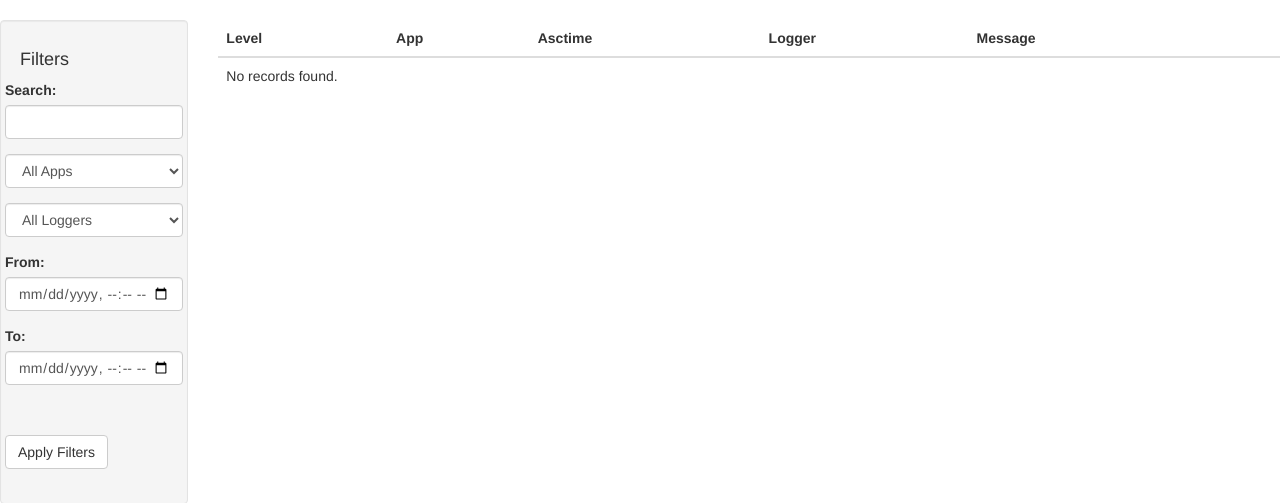
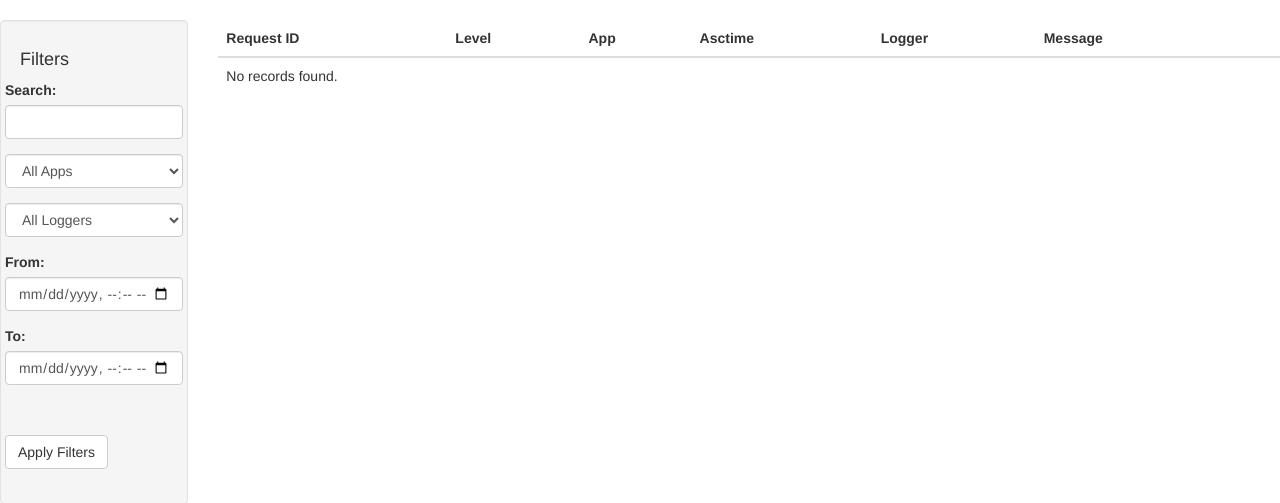
Before and after one commit to char0n/log4django, a Django app: template log4django/templates/log4django/bootstrap/logrecord/list.html in a window 1280 px wide. Shown: the part 52-555 px from the top of the page. Run offline with Django 3.2, Linux system fonts and the light colour scheme; the template is opened without the code that fills it, so the values that code supplies are empty; parts of the project's set-up code (start-up, migrations or seed data) failed here and were passed over; some libraries are stand-ins or nearby versions.

Commit message:
Show request_id in list of logs.

```diff
--- a/log4django/templates/log4django/bootstrap/logrecord/partials/table_head.html
+++ b/log4django/templates/log4django/bootstrap/logrecord/partials/table_head.html
@@ -2,6 +2,7 @@
 
 <thead>
   <tr>
+    <th>{% trans "Request ID" %}</th>
     <th>{% trans "Level" %}</th>
     <th>{% trans "App" %}</th>
     <th>{% trans "Asctime" %}</th>
--- a/log4django/templates/log4django/bootstrap/logrecord/partials/table_row.html
+++ b/log4django/templates/log4django/bootstrap/logrecord/partials/table_row.html
@@ -3,6 +3,7 @@
 {% load log4django %}
 
 <tr class="accordion-toggle {{ css_classes }}" data-toggle="collapse" data-target="#recordInfo-{{ record.pk|unlocalize }}">
+  <td>{{ record.request_id }}</td>
   <td>
     <span class="label {% level_css_class record.level %}">{{ record.get_level_display }}</span>
   </td>
```
